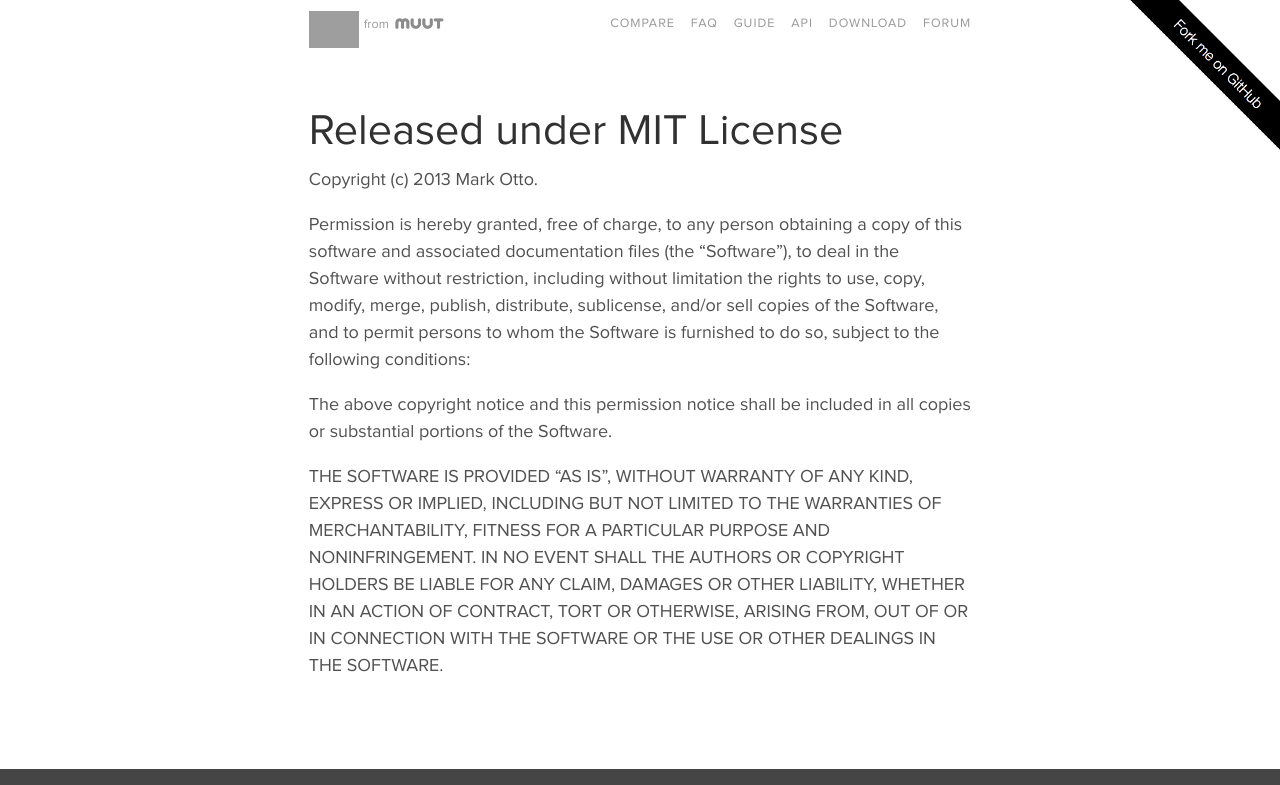
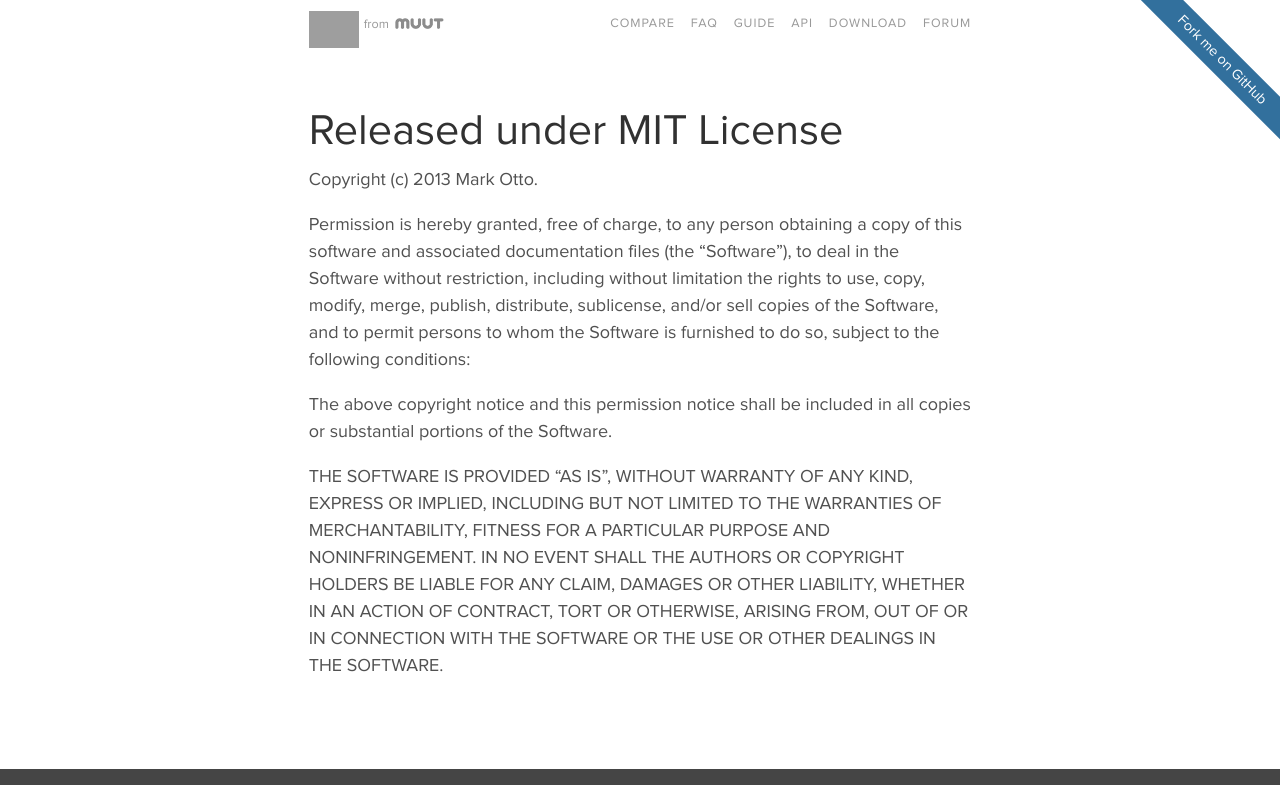
Before and after one commit to riot/riot.github.io, a Jekyll site: the page built from LICENSE.md, in a window 1280 px wide, cut to the strip 0-785 px from the top of the page. Built offline with Jekyll 4.4.1, drawn with Linux system fonts in a browser that asks for light colours; Markdown is read by kramdown in place of the engine named in the settings; grey boxes are pictures that could not be loaded.

Commit message:
CSS fork me- ribbon

```diff
--- a/_layouts/default.html
+++ b/_layouts/default.html
@@ -44,7 +44,7 @@
 
   <div class="wrap">
 
-    <a id="fork" href="{{ site.repo }}"><img src="/img/fork.png"></a>
+    <a id="fork" href="{{ site.repo }}">Fork me on GitHub</a>
 
     <header id="header">
       <span id="logo">
--- a/style/_widgets.scss
+++ b/style/_widgets.scss
@@ -1,14 +1,23 @@
 
 // fork me
 #fork {
+  background-color: #32709D;
   position: absolute;
-  top: -12px;
-  right: -12px;
+  right: -45px;
+  top: 45px;
+  color: #fff;
+  font-size: 80%;
+  padding: .3em 3em;
+  text-decoration: none;
 
-  img {
-    width: 180px
+  -webkit-transform: rotate(45deg);
+  -moz-transform: rotate(45deg);
+  -ms-transform: rotate(45deg);
+  transform: rotate(45deg);
+
+  &:hover {
+    background-color: darken(#32709D, 5);
   }
-
   @media (max-width: 900px) {
     display: none
   }
```
Also changed, not shown: img/fork.png (deleted).
